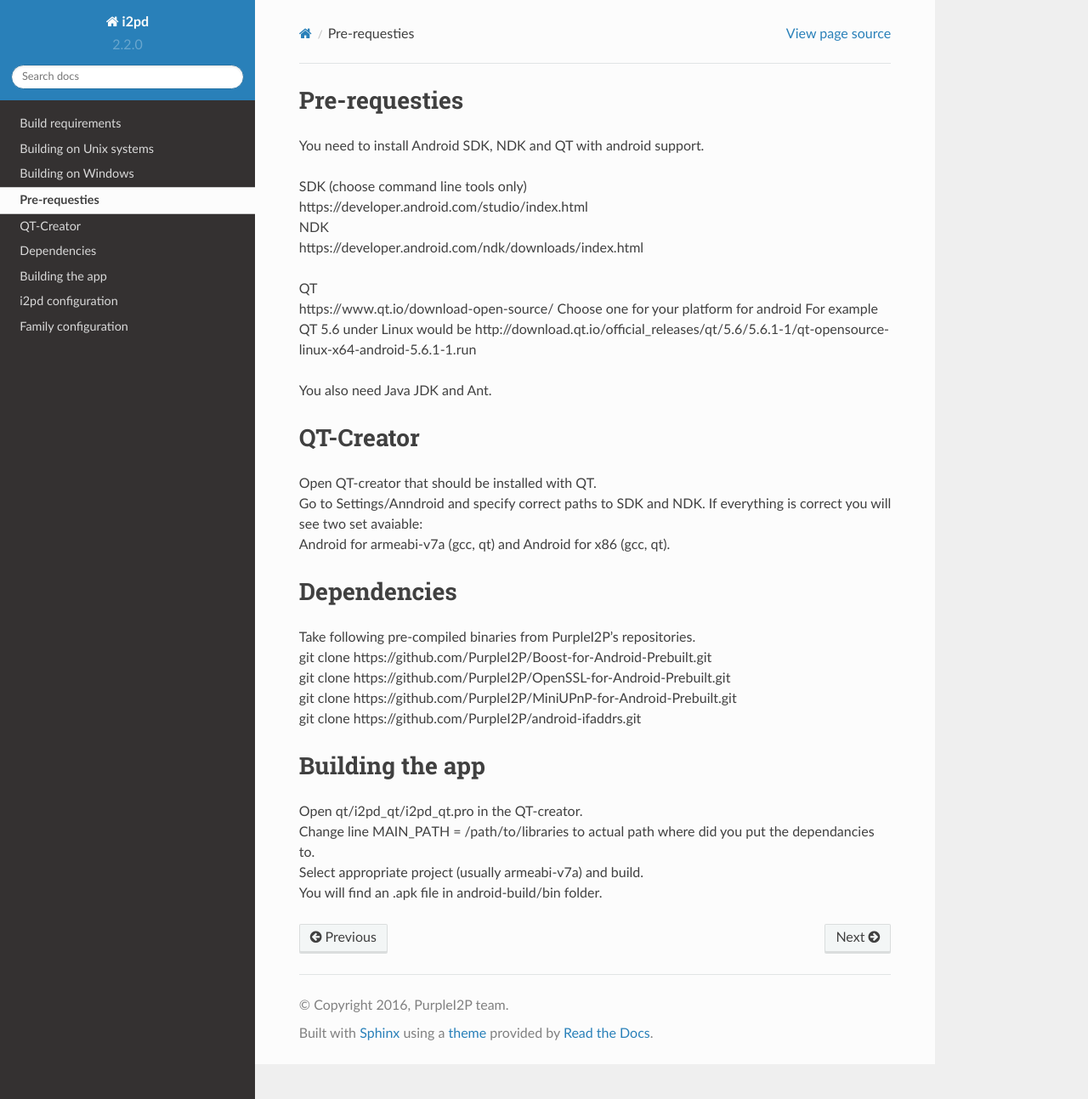
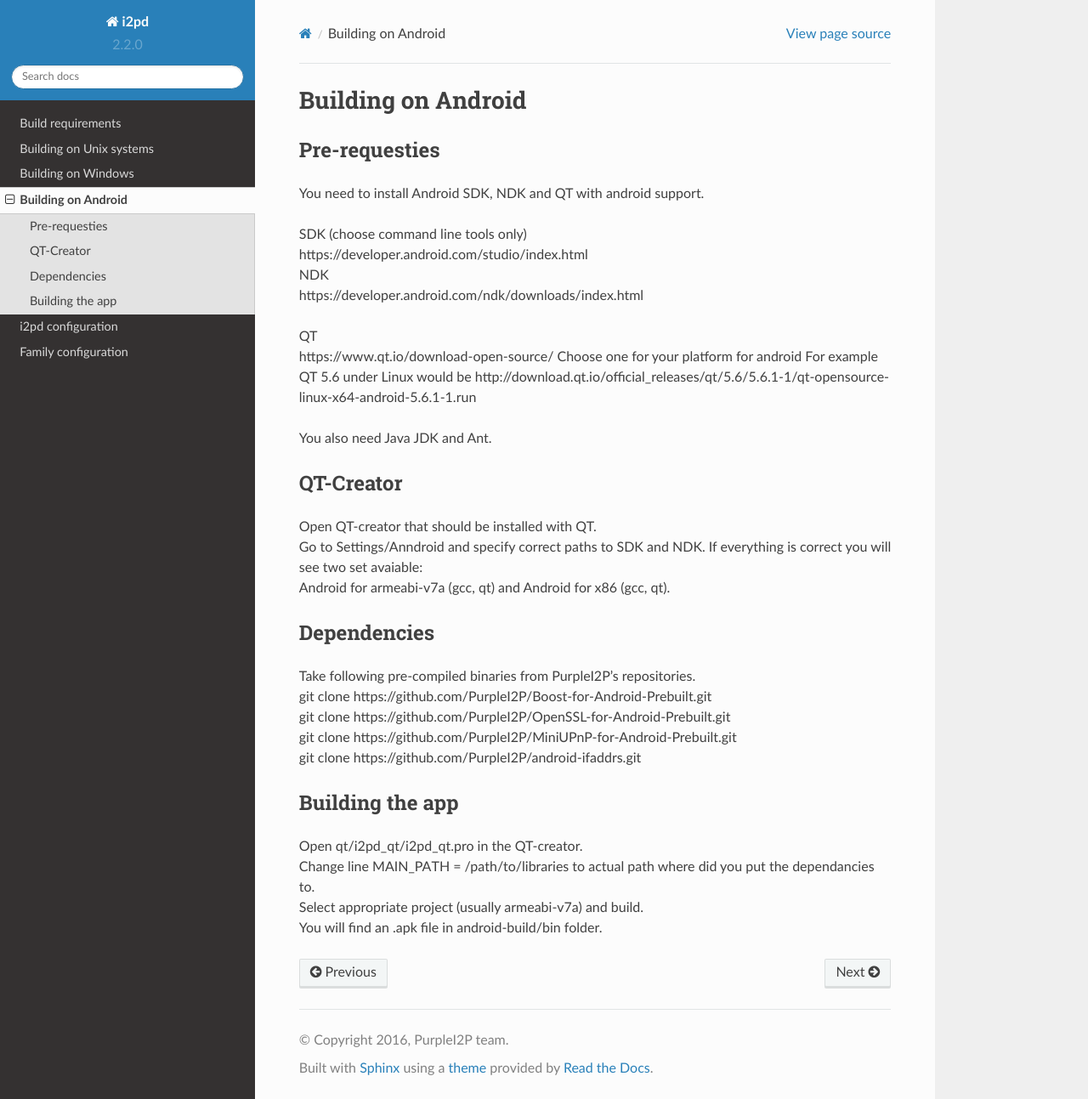
Before and after one commit to PurpleI2P/i2pd, a Sphinx documentation site: the page built from docs/build_notes_android.md, in a window 1280 px wide and 1293 px high. Shown: the whole window at 85% size. Built offline with Sphinx 7.4.7 and the Read the Docs theme 2.0.0, drawn with Linux system fonts in a browser that asks for light colours.

Commit message:
Update build_notes_android.md

```diff
--- a/docs/build_notes_android.md
+++ b/docs/build_notes_android.md
@@ -1,3 +1,6 @@
+Building on Android
+===================
+
 Pre-requesties
 --------------
 
```
